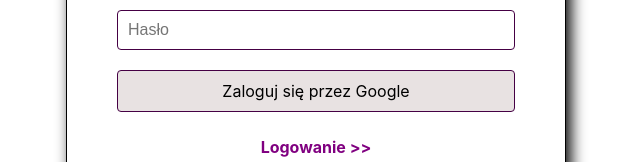
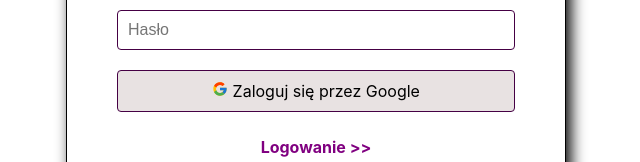
Before and after one commit to bar-85/React-firebase-login-app, a React (Create React App) app: page / in a window 1280 px wide. Shown: the part 244-406 px from the top of the page, without its empty margins (324-964 px from the left). Built offline with nearby package versions, Linux system fonts and the light colour scheme; no server answers.

Commit message:
Add icon

```diff
--- a/src/pages/Auth.js
+++ b/src/pages/Auth.js
@@ -4,6 +4,7 @@
 import { toast } from 'react-toastify'
 import { auth } from '../firebase'
 import { GoogleAuthProvider } from 'firebase/auth'
+import { FcGoogle } from "react-icons/fc";
 
 const provider = new GoogleAuthProvider()
 
@@ -65,7 +66,7 @@
 					<input name='email' value={authData.email} onChange={onChangeFunc} type='email' placeholder='Email' />
 					<input name='password' value={authData.password} onChange={onChangeFunc} type='password' placeholder='Hasło' />
 					<div onClick={googleLogin} className='google'>
-						Zaloguj się przez Google
+						<FcGoogle className='googleFc' /> <span>Zaloguj się przez Google </span>
 					</div>
 					<p onClick={() => setSignUp(!signUp)}>{signUp ? 'Logowanie >>' : 'Załóż konto >>'}</p>
 					<button onClick={authFunc}>{signUp ? 'Rejestracja' : 'Logowanie'}</button>
```
